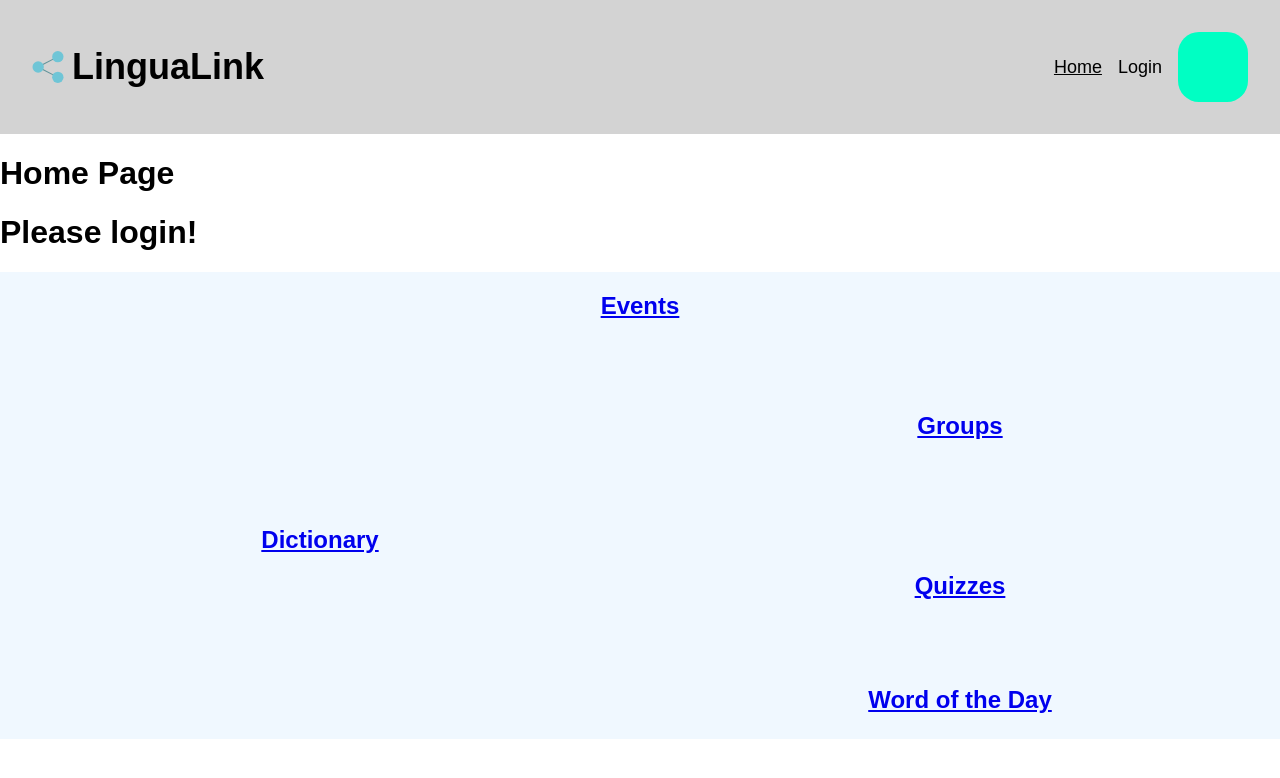
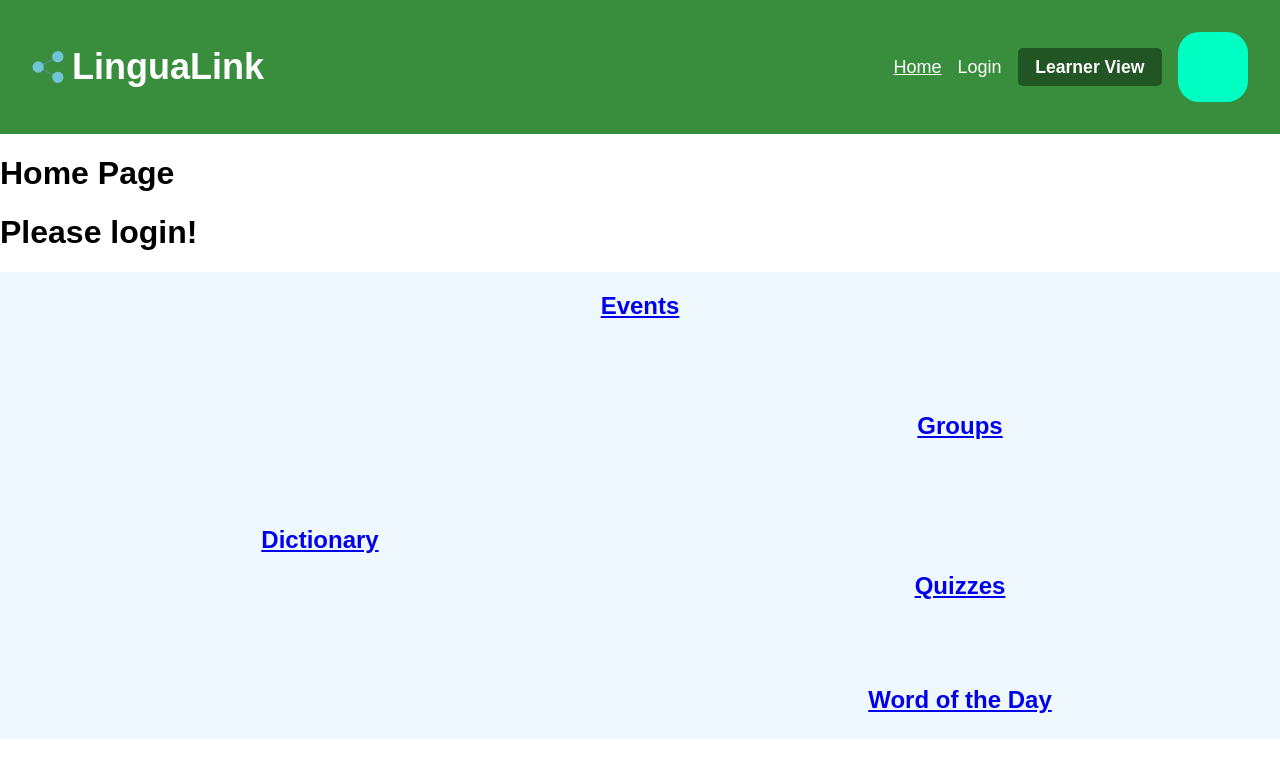
Before and after one commit to gonzonk/LinguaLink, a Vue app: page / in a window 1280 px wide. Shown: the top 778 px of the page. Built offline with nearby package versions, Linux system fonts and the light colour scheme; no server answers.

Commit message:
Different nav bar view for Teachers and Learners

```diff
--- a/client/App.vue
+++ b/client/App.vue
@@ -9,7 +9,7 @@ import ProfilePicComponent from "./components/Profile/ProfilePicComponent.vue";
 const currentRoute = useRoute();
 const currentRouteName = computed(() => currentRoute.name);
 const userStore = useUserStore();
-const { isLoggedIn, currentUsername } = storeToRefs(userStore);
+const { isLoggedIn, currentUsername, currentRole } = storeToRefs(userStore);
 const { toast } = storeToRefs(useToastStore());
 
 // Make sure to update the session before mounting the app in case the user is already logged in
@@ -20,10 +20,20 @@ onBeforeMount(async () => {
     // User is not logged in
   }
 });
+
+// Compute role-based class for navbar
+const currentRoleClass = computed(() => {
+  return currentRole.value === "Teacher" ? "teacher-nav" : "learner-nav";
+});
+
+// Text to show in the navbar based on the role
+const roleText = computed(() => {
+  return currentRole.value === "Teacher" ? "Teacher View" : "Learner View";
+});
 </script>
 
 <template>
-  <header>
+  <header :class="currentRoleClass">
     <nav>
       <div class="title">
         <img src="@/assets/images/logo.svg" />
@@ -41,6 +51,10 @@ onBeforeMount(async () => {
         <li v-else>
           <RouterLink :to="{ name: 'Login' }" :class="{ underline: currentRouteName == 'Login' }"> Login </RouterLink>
         </li>
+        <!-- Conditionally display the role-specific link -->
+        <li>
+          <span class="role-view">{{ roleText }}</span>
+        </li>
         <li>
           <ProfilePicComponent :username="currentUsername" />
         </li>
@@ -56,11 +70,12 @@ onBeforeMount(async () => {
 <style scoped>
 @import "./assets/toast.css";
 
+/* Default navbar style */
 nav {
   padding: 1em 2em;
-  background-color: lightgray;
   display: flex;
   align-items: center;
+  transition: background-color 0.3s ease; /* Smooth transition for background color */
 }
 
 h1 {
@@ -80,7 +95,7 @@ img {
 
 a {
   font-size: large;
-  color: black;
+  color: white;
   text-decoration: none;
 }
 
@@ -96,4 +111,40 @@ ul {
 .underline {
   text-decoration: underline;
 }
+
+/* Teacher-specific navbar style */
+.teacher-nav {
+  background-color: #c62828; /* Red for Teacher */
+}
+
+.teacher-nav a {
+  color: white;
+}
+
+.teacher-nav .add-word-button {
+  background-color: #d32f2f;
+}
+
+/* Learner-specific navbar style */
+.learner-nav {
+  background-color: #388e3c; /* Green for Learner */
+}
+
+.learner-nav a {
+  color: white;
+}
+
+.learner-nav .add-word-button {
+  background-color: #43a047;
+}
+
+/* Role text style */
+.role-view {
+  font-size: 1.1em;
+  font-weight: bold;
+  color: white;
+  background-color: rgba(0, 0, 0, 0.4); /* Slightly darkened background for contrast */
+  padding: 0.5em 1em;
+  border-radius: 5px;
+}
 </style>
```
